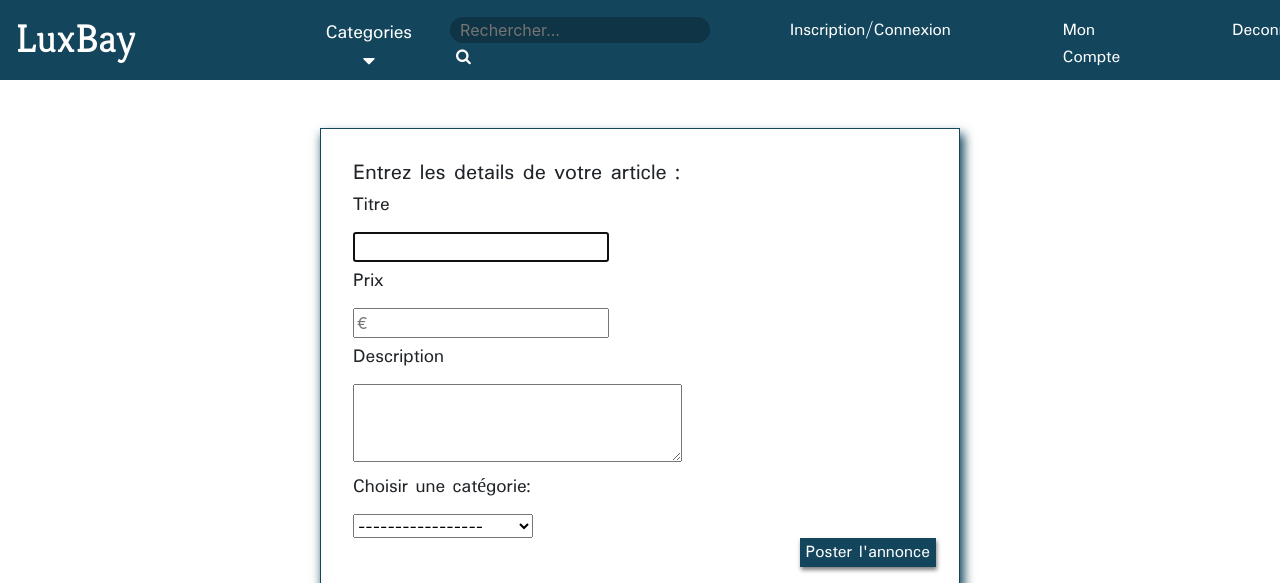
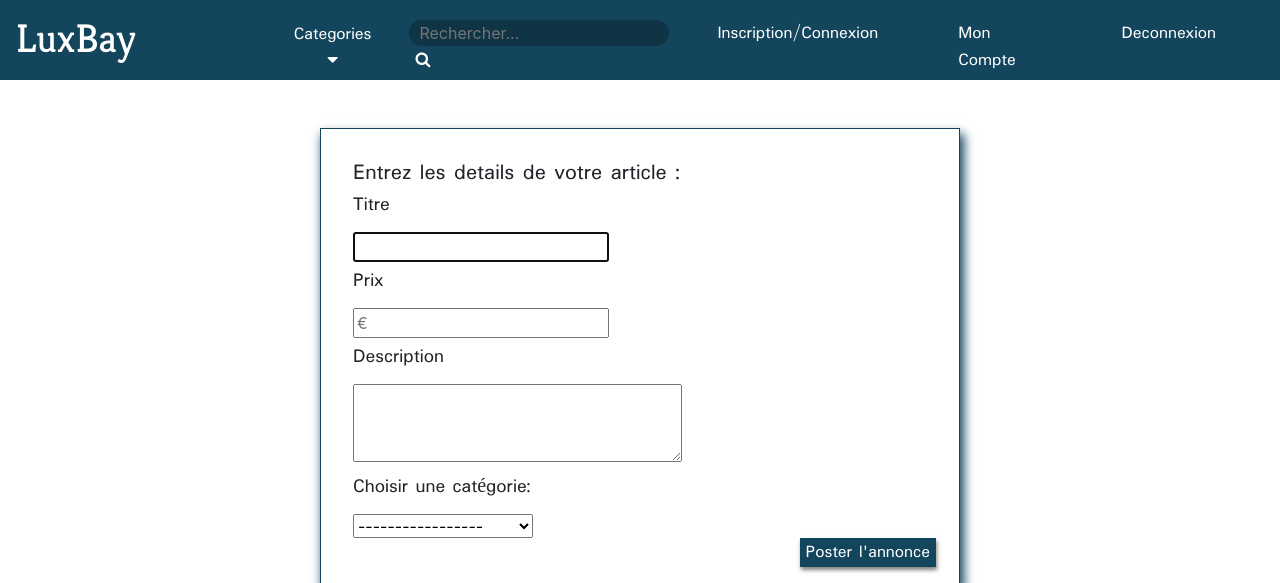
Before and after one commit to PtitePixel/projet-manhattan, a PHP site: template templates/article.html.twig in a window 1280 px wide. Shown: the top 583 px of the page. Run offline with PHP 8.4, Linux system fonts and the light colour scheme; the template is opened without the code that fills it, so the values that code supplies are empty; some libraries are stand-ins or nearby versions.

Commit message:
Cleaned CSS

```diff
--- a/web/css/main.css
+++ b/web/css/main.css
@@ -23,35 +23,26 @@
 .menu h1 {
      color: white;
      margin-left: 1rem;
-
      display: flex;
      font-size: 40px;
      font-weight: lighter;
-
      font-family: "Kreon";
 }
-
 .menu ul {
     list-style: none;
     display: flex;
-    margin-top: 0.8rem;
     margin: auto;
-
-
-  }
-
+}
 .menu li {
-   margin : 1rem 2rem 0rem 5rem;
-  }
-
+   margin : 1rem 2rem 0rem 3rem;
+}
  /* roll down menu */
 .dropdown {
     float: left;
 }
-
 .dropdown {
     cursor: pointer;
-    font-size: 20px;
+    font-size: 18px;
     font-family: "Padauk";
     border: none;
     outline: none;
@@ -59,7 +50,6 @@
     margin-left: 4rem;
     background-color: inherit;
 }
-
 .dropdown-content {
     display: none;
     position: absolute;
@@ -72,9 +62,7 @@
 .dropdown-content a {
     float: none;
     color: white;
-
     padding-left: 2rem;
-
     text-decoration: none;
     display: block;
     text-align: left;
@@ -82,45 +70,34 @@
 .dropdown-content a:hover {
   background-color: #0e3445;
 }
-
 .show {
     display: block;
 }
-
 /* search button */
-
 form {
     margin-top: 1rem;
-
 }
-
 #searchbar input {
     border-radius: 5rem;
     border : none;
     background-color: #0e3445;
     padding-left: 10px;
     color: white;
-
 }
 button {
     background-color: #13455C;
     border : none;
     color : white;
     cursor: pointer;
-
 }
-
 /* sign in /log in link */
 .menu a{
     color: white;
     font-family: "Padauk";
     text-decoration: none;
     margin-top: 1rem;
-
     font-size: 18px;
-
 }
-
 .menu li:last-child {
     margin-right: 4rem;
 }
@@ -130,9 +107,6 @@ button {
 }
 
                                     /*FOOTER */
-
-
-
 #footer {
     width : 100%;
     height : 3rem;
@@ -140,42 +114,28 @@ button {
     position: fixed;
     bottom:0;
 }
-
 #footer p {
     color: white;
     font-family: "Padauk";
     text-align: center;
-
 }
-
 #footer p a {
     color : white;
     font-family: "Padauk";
     text-decoration: none;
 }
-
-
                                          /* INDEX */
-
-
-
 
 container {
  width : 100%;
-
 }
-
 .row{
   width : 80%;
   margin-top: 1rem;
 }
-
 body {
   padding-top: 6rem;
-
-
 }
-
 .annonces {
      font-family: "Kreon";
      color:#13455C;
@@ -191,29 +151,18 @@ body {
    position: absolute;
    font-family: "Padauk";
 }
-
-
 .btn{
     background-color: #13455C;
     color: white;
     text-decoration: none;
     box-shadow: 1px 3px 4px rgba(0, 0, 0, .5);
 }
-
 .btn:hover {
     color: white;
     box-shadow: 1px 1px 1px rgba(0, 0, 0, .5);
 }
-
-
-
-
-                                                    /******* Login/Signup Page *******/
-
-
+                                     /******* Login/Signup Page *******/
 /* Signup Details */
-
-
 .signup{
   margin-left: 10rem;
   border: 1px solid #13455C;
@@ -221,24 +170,19 @@ body {
   box-shadow: 3px 7px 10px 1px #13455C;
   border-radius: 3px;
 }
-
 #sign {
     font-family: "Padauk";
     font-size: 30px;
     color:white;
 }
-
 #inscription {
   font-family: "Padauk";
   font-size : 20px;
 }
-
 #champ {
    margin-left: 2rem;
    margin-top: 1rem;
 }
-
-
 #signupbutton{
   margin-left: 75%;
   background-color: #13455C;
@@ -249,19 +193,15 @@ body {
   margin-bottom: 1rem;
   box-shadow: 1px 3px 4px rgba(0, 0, 0, .5);
 }
-
 #signupbutton:hover {
  box-shadow: 1px 1px 1px rgba(0, 0, 0, .5);
 }
-
-
 #titrebgcouleur{
     border: 1px solid green;
     border-radius: 3px;
     background-color: green;
     height: 40px;
 }
-
 /* Login Details */
 .login{
   border: 1px solid #13455C;
@@ -270,8 +210,6 @@ body {
   margin-left: 60rem;
   margin-top: -35rem;
 }
-
-
 #mdp {
     font-family: "Padauk";
     font-size : 13px;
@@ -279,9 +217,7 @@ body {
     margin-top: 0.5rem;
 }
 
-
-                                                    /******Posting Article Page*******/
-
+                                      /******Posting Article Page*******/
 
 .article{
   border: 1px solid #13455C;
@@ -290,7 +226,6 @@ body {
   margin-top: 2rem;
   box-shadow: 3px 7px 10px 1px #13455C;
 }
-
 .articledetails {
     font-family: "Padauk";
    font-size: 23px;
@@ -303,26 +238,17 @@ body {
    margin-left: 2rem;
    margin-top: 0.5rem;
 }
-
 #article {
    margin-left: 2rem;
 }
-
-button {
-
-}
-
 #cat {
    margin-left: 2rem;
    margin-top: 0.5rem;
 }
-
-
 #post:hover {
     box-shadow: 1px 1px 1px rgba(0, 0, 0, .5);
 }
                                                     /* CONTACT */
-
 .contactez {
    font-family: "Kreon";
    color: #13455C;
@@ -337,7 +263,6 @@ button {
  padding-top: 2rem;
  display: flex;
 }
-
 .team {
     font-family: "Kreon";
     margin: auto;
@@ -352,10 +277,7 @@ button {
     margin: auto;
 }
 
-
-
                                                  /* MENTIONS LEGALES */
-
 .mentions {
    width : 70%;
    margin: auto;
@@ -363,14 +285,11 @@ button {
    margin-top: 5rem;
    font-family: "Padauk";
 }
-
 .titreMention {
    font-family: "Kreon";
    color: #13455C;
 }
-
                                                 /* USER */
-
 .userInfo {
     width : 40%;
     border: 1px solid #13455C;
@@ -378,7 +297,6 @@ button {
     margin-left: 10rem;
     margin-top: 3rem;
 }
-
 #info {
    list-style: none;
    font-family: "Padauk";
@@ -386,7 +304,6 @@ button {
    padding-top: 1rem;
    width : 30%;
 }
-
 .create {
     width : 20%;
     background-color: #13455C;
@@ -399,12 +316,10 @@ button {
     color: white;
     cursor: pointer;
 }
-
 .create a {
      color : white;
      text-decoration: none;
 }
-
 .create a:hover {
      color : white;
      text-decoration: none;
```
